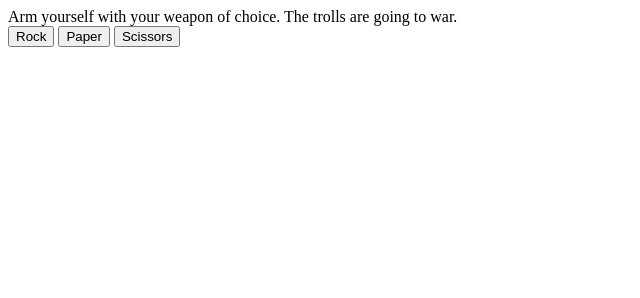
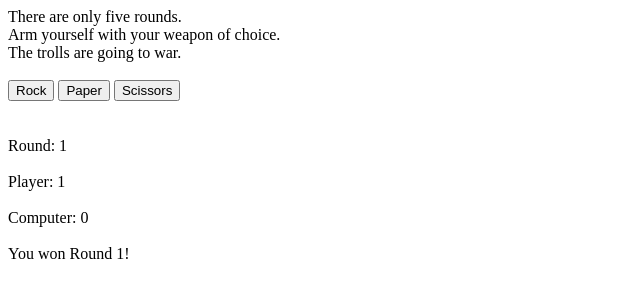
Before and after one commit to hank33liu/odin-rock-paper-scissors, a plain HTML site: page index.html in a window 1280 px wide. Both pictures are taken after a click on the button "Rock". Shown: the whole page, without its empty margins (0-640 px from the left). Drawn offline with Linux system fonts and the light colour scheme.

Commit message:
Completed TOP RPS Game UI.

```diff
--- a/index.html
+++ b/index.html
@@ -5,13 +5,22 @@
     <meta http-equiv="X-UA-Compatible" content="IE=edge">
     <meta name="viewport" content="width=device-width, initial-scale=1.0">
     <title>Rock, Paper, Scissors</title>
+    <link rel="stylesheet" href="styles.css">
     <script src="myscripts.js" defer></script>
 </head>
 <body>
-    <div>Arm yourself with your weapon of choice. The trolls are going to war.</div>
+    <div>There are only five rounds.</div>
+    <div>Arm yourself with your weapon of choice.</div>
+    <div>The trolls are going to war.</div>
+    <br>
     <button class="weapon" id="rock">Rock</button>
     <button class="weapon" id="paper">Paper</button>
     <button class="weapon" id="scissors">Scissors</button>
-    <div class="battle-log"></div>
+    <br><br>
+    <div class="battle-log">
+        <div id="currentRound"></div>
+        <div class="score" id="playerScore"></div>
+        <div class="score" id="computerScore"></div>
+    </div>
 </body>
 </html>
--- a/myscripts.js
+++ b/myscripts.js
@@ -50,8 +50,24 @@ function playRound(playerSelection, computerSelection) {
 
 };
 
-//Create battle log to output round results
+let playerScore = 0;
+let computerScore = 0;
+let roundNumber = 0;
+
+//Create round display
+const roundDisplay = document.querySelector('#currentRound')
+roundDisplay.textContent = `Round: ${roundNumber}`;
+
+//Create scores to score divs
+const playerScoreDisplay = document.querySelector('#playerScore');
+const computerScoreDisplay = document.querySelector('#computerScore');
+playerScoreDisplay.textContent = `Player: ${playerScore}`;
+computerScoreDisplay.textContent = `Computer: ${computerScore}`;
+
+//Create battle log const that we can add divs to
 const battleLog = document.querySelector('.battle-log');
+let round = document.createElement('div');
+
 
 //Assign listeners to all 3 buttons.
 const weaponButtons = document.querySelectorAll('.weapon');
@@ -59,26 +75,44 @@ weaponButtons.forEach(weaponButton => weaponButton.addEventListener('click', fun
     //Determine result of this call
     let result = playRound(e.target.id, computerPlay());
     roundEffect(result, roundNumber); //Increment score based on winner and output to the battle log based on round number
-    roundNumber++; //Increment round number
 
+    if (roundNumber  < 5) {roundNumber++}; //Increment round number if round isn't already 5
+
+    //Update score displays
+    roundDisplay.textContent = `Round: ${roundNumber}`;
+    playerScoreDisplay.textContent = `Player: ${playerScore}`;
+    computerScoreDisplay.textContent = `Computer: ${computerScore}`;
 }));
-
-let playerScore = 0;
-let computerScore = 0;
-let roundNumber = 0;
 
 //Increments score based on winner and output to the battle log
 function roundEffect(result, i) {
-    if (result === 0) {
-        computerScore++;
-        console.log(`The machines won Round ${i+1}...`)
-    } else if (result === 1) {
-        playerScore++;
-        console.log(`You won Round ${i+1}!`);
-    } else if (result === 2) {
-        console.log(`Round ${i+1} was a tie!`);
+    if (roundNumber < 5) {
+        if (result === 0) {
+            computerScore++;
+            round.textContent +=`The machines won Round ${i+1}...
+            `;
+            round.textContent +=' ';
+        } else if (result === 1) {
+            playerScore++;
+            round.textContent += `You won Round ${i+1}!
+            `;
+        } else if (result === 2) {
+            round.textContent += `Round ${i+1} was a tie!
+            `;
+        }
+        if (roundNumber === 4) {gameWinner(playerScore, computerScore)};
+        //Add round result to battle log
+        battleLog.appendChild(round);
     }
 };
+
+//Determine the winner of the war
+function gameWinner(playerScore, computerScore) {
+    if (playerScore === computerScore) {round.textContent += "The game was a tie!";}
+    else if (playerScore < computerScore) {round.textContent += "You lost the game...";}
+    else if (playerScore > computerScore) {round.textContent += "You won the game!";}
+    round.textContent += "Please refresh the page to start the game again."
+}
 
 /*Game that plays 5 rounds. Tracks current score, winner of each round, and ultimate winner.
 function game() {
--- /dev/null
+++ b/styles.css
@@ -0,0 +1,3 @@
+div {
+    white-space: pre-line;
+  }
```
